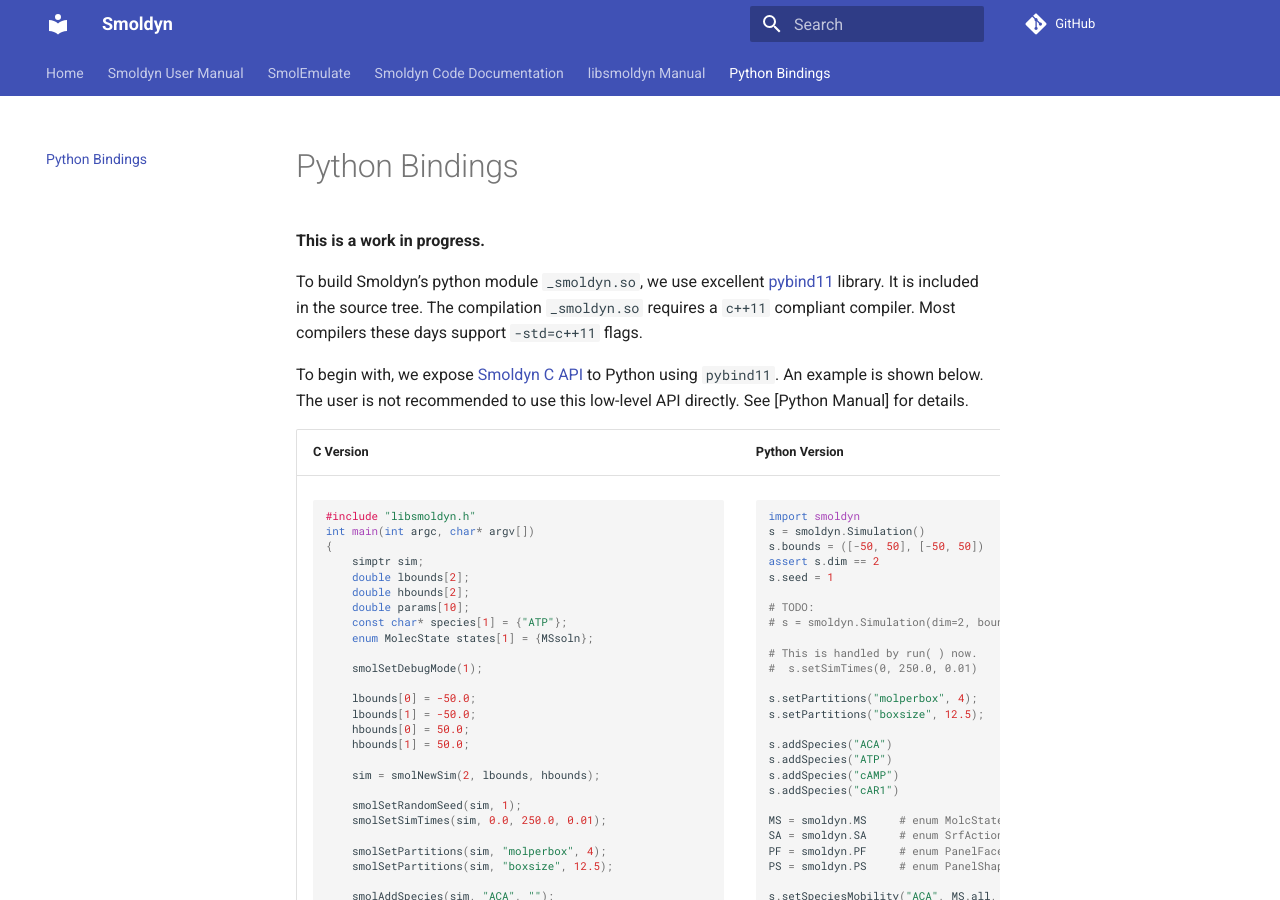
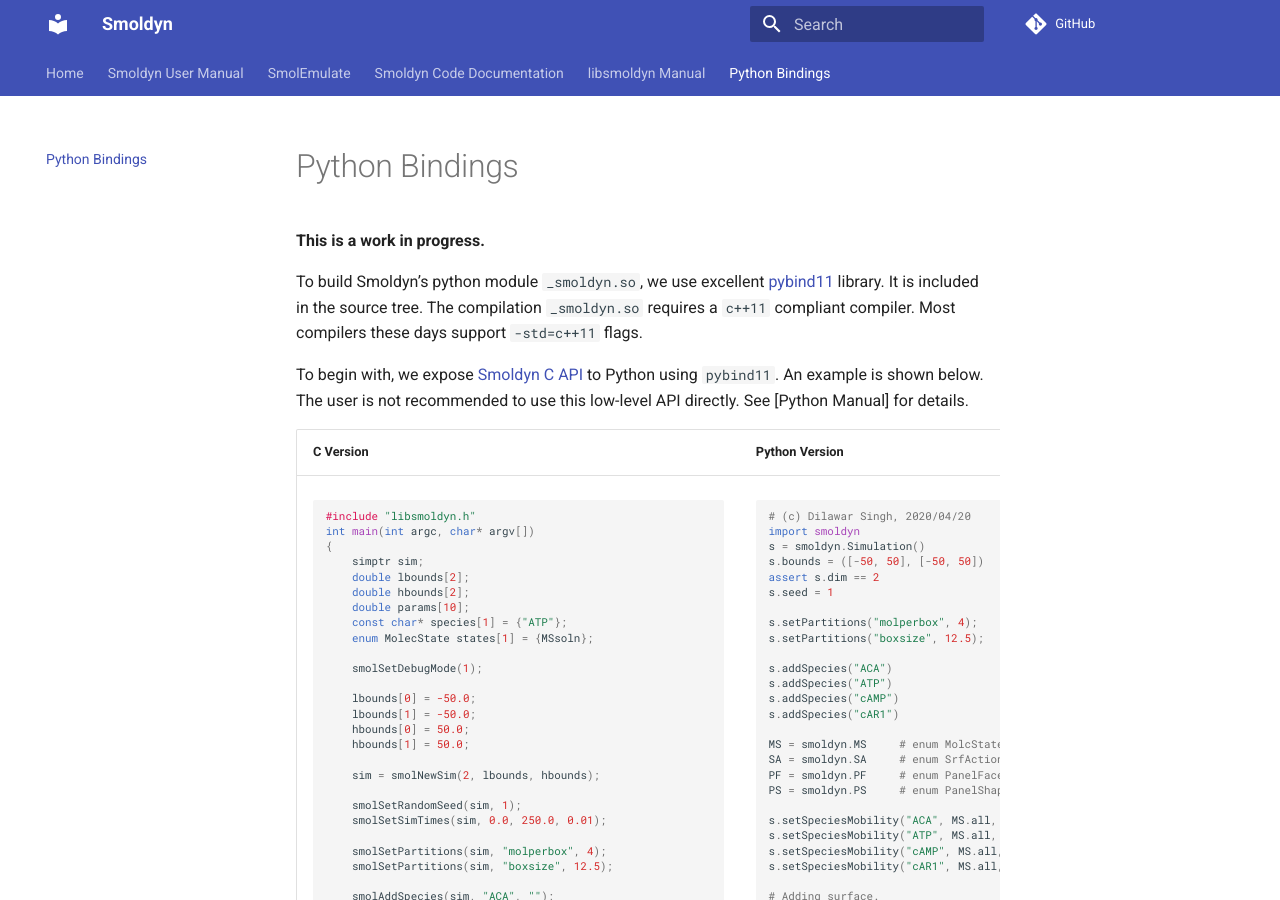
Before and after one commit to ssandrews/Smoldyn, an MkDocs documentation site: the page built from docs/PythonBindings.md, in a window 1280 px wide and 900 px high. Built offline with MkDocs 1.6.1 and Material for MkDocs 9.7.7, drawn with Linux system fonts in a browser that asks for light colours; comment, search, counter and statistics services are not loaded.

````diff
--- a/docs/PythonBindings.md
+++ b/docs/PythonBindings.md
@@ -86,17 +86,12 @@
 ```
 </td><td>
 ```python
+# (c) Dilawar Singh, 2020/04/20
 import smoldyn
 s = smoldyn.Simulation()
 s.bounds = ([-50, 50], [-50, 50])
 assert s.dim == 2
 s.seed = 1
-
-# TODO:
-# s = smoldyn.Simulation(dim=2, bounds=([-50,50], [-50,50]))
-
-# This is handled by run( ) now.
-#  s.setSimTimes(0, 250.0, 0.01)
 
 s.setPartitions("molperbox", 4);
 s.setPartitions("boxsize", 12.5);
````
